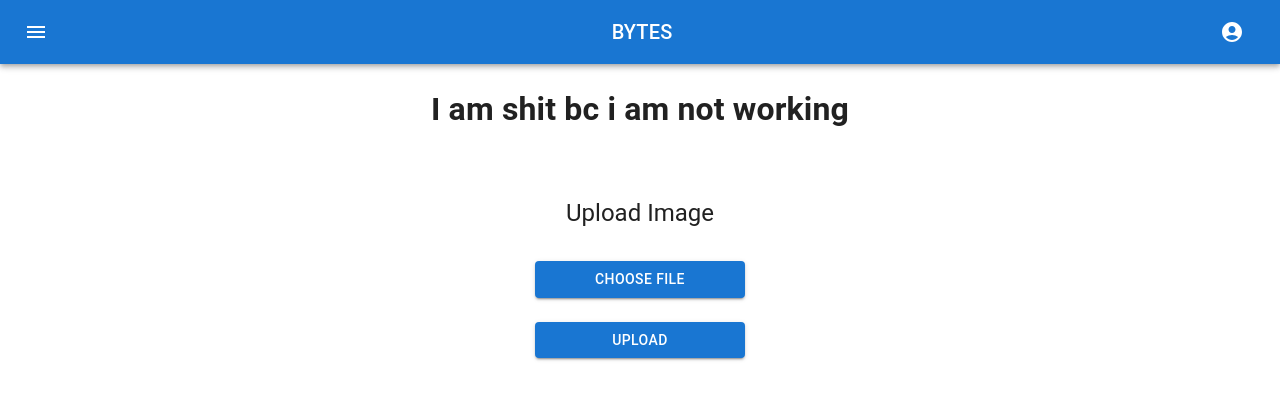
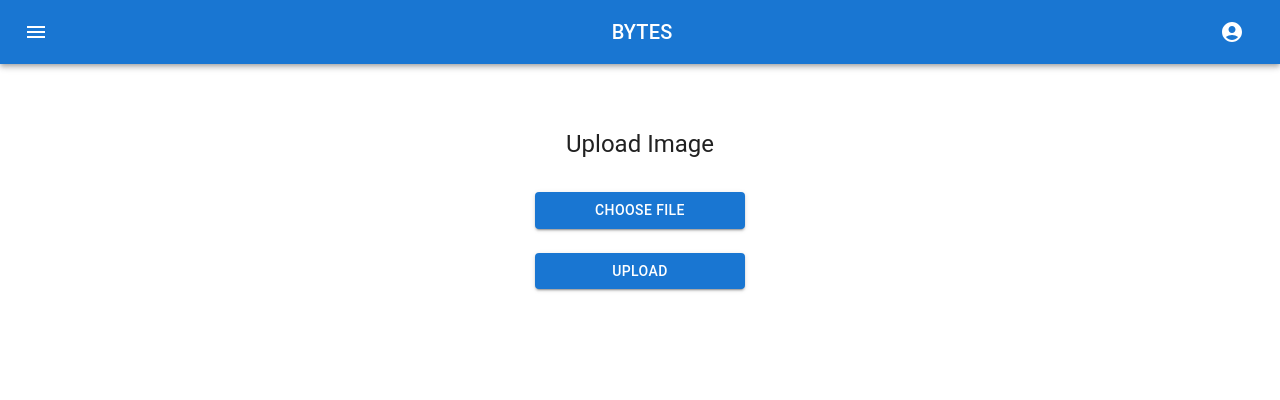
Before and after one commit to tmpurcell/recipe-book, a React (Create React App) app in the folder Frontend/recipe-book/: page /Upload in a window 1280 px wide. Shown: the top 400 px of the page. Built offline with nearby package versions, Linux system fonts and the light colour scheme.

Commit message:
Uploading image for AI implementation

```diff
--- a/Frontend/recipe-book/src/components/Header.js
+++ b/Frontend/recipe-book/src/components/Header.js
@@ -86,7 +86,7 @@ export default function MenuAppBar() {
                 </ListItem>
                 <Collapse in={openNested} timeout="auto" unmountOnExit>
                   <List component="div" disablePadding>
-                  <ListItem button onClick={() => redirectRoute("/UploadRecipe")}>
+                  <ListItem button onClick={() => redirectRoute("/upload")}>
                       <ListItemText primary="Upload Recipe" />
                     </ListItem>
                     <ListItem button onClick={() => redirectRoute('/viewRecipes')}>
--- a/Frontend/recipe-book/src/pages/upload.js
+++ b/Frontend/recipe-book/src/pages/upload.js
@@ -1,12 +1,12 @@
 import * as React from 'react';
-import UploadRecipeImage from '../components/uploadRecipe';
+import UploadRecipeImage from '../components/RecipeUpload';
 
 function Upload() {
-    return (
-        <div>
-            <h1>I am shit bc i am not working</h1>
-            <UploadRecipeImage />
-        </div>
-    );
+  return (
+    <div>
+        <UploadRecipeImage />
+    </div>
+  );
 }
+
 export default Upload;
```
Also changed, not shown: Frontend/recipe-book/src/components/RecipeUpload.js (renamed from Frontend/recipe-book/src/components/UploadRecipe.js).
